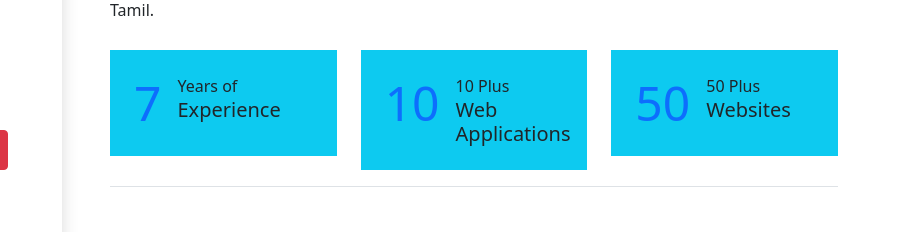
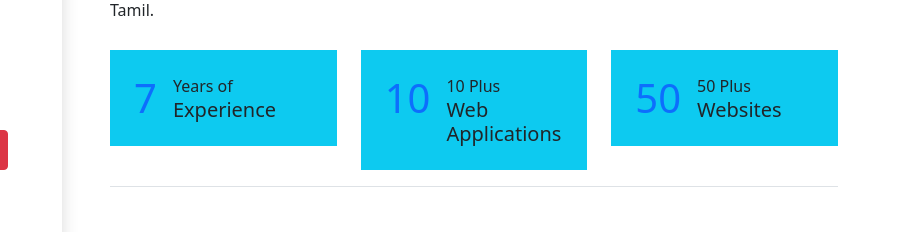
Before and after one commit to mujahidbcs92/about-me, a plain HTML site: page index.html in a window 1280 px wide. Shown: the part 430-662 px from the top of the page, 360-1280 px from the left. Drawn offline with nearby package versions, Linux system fonts and the light colour scheme.

Commit message:
Add files via upload

```diff
--- a/index.html
+++ b/index.html
@@ -122,7 +122,7 @@
                         <div class="row g-4">
                             <div class="col-md-4 col-lg-6 col-xl-4">
                                 <div class="d-flex bg-info p-4">
-                                    <h1 class="flex-shrink-0 display-5 text-primary mb-0" data-toggle="counter-up">7</h1>
+                                    <h1 class="flex-shrink-0 text-primary mb-0" data-toggle="counter-up">7</h1>
                                     <div class="ps-3">
                                         <p class="mb-0">Years of</p>
                                         <h5 class="mb-0">Experience</h5>
@@ -131,7 +131,7 @@
                             </div>
                             <div class="col-md-4 col-lg-6 col-xl-4">
                                 <div class="d-flex bg-info p-4">
-                                    <h1 class="flex-shrink-0 display-5 text-primary mb-0" data-toggle="counter-up">10</h1>
+                                    <h1 class="flex-shrink-0 text-primary mb-0" data-toggle="counter-up">10</h1>
                                     <div class="ps-3">
                                         <p class="mb-0">10 Plus</p>
                                         <h5 class="mb-0">Web Applications</h5>
@@ -140,7 +140,7 @@
                             </div>
                             <div class="col-md-4 col-lg-6 col-xl-4">
                                 <div class="d-flex bg-info p-4">
-                                    <h1 class="flex-shrink-0 display-5 text-primary mb-0" data-toggle="counter-up">50</h1>
+                                    <h1 class="flex-shrink-0 text-primary mb-0" data-toggle="counter-up">50</h1>
                                     <div class="ps-3">
                                         <p class="mb-0">50 Plus</p>
                                         <h5 class="mb-0">Websites</h5>
```
